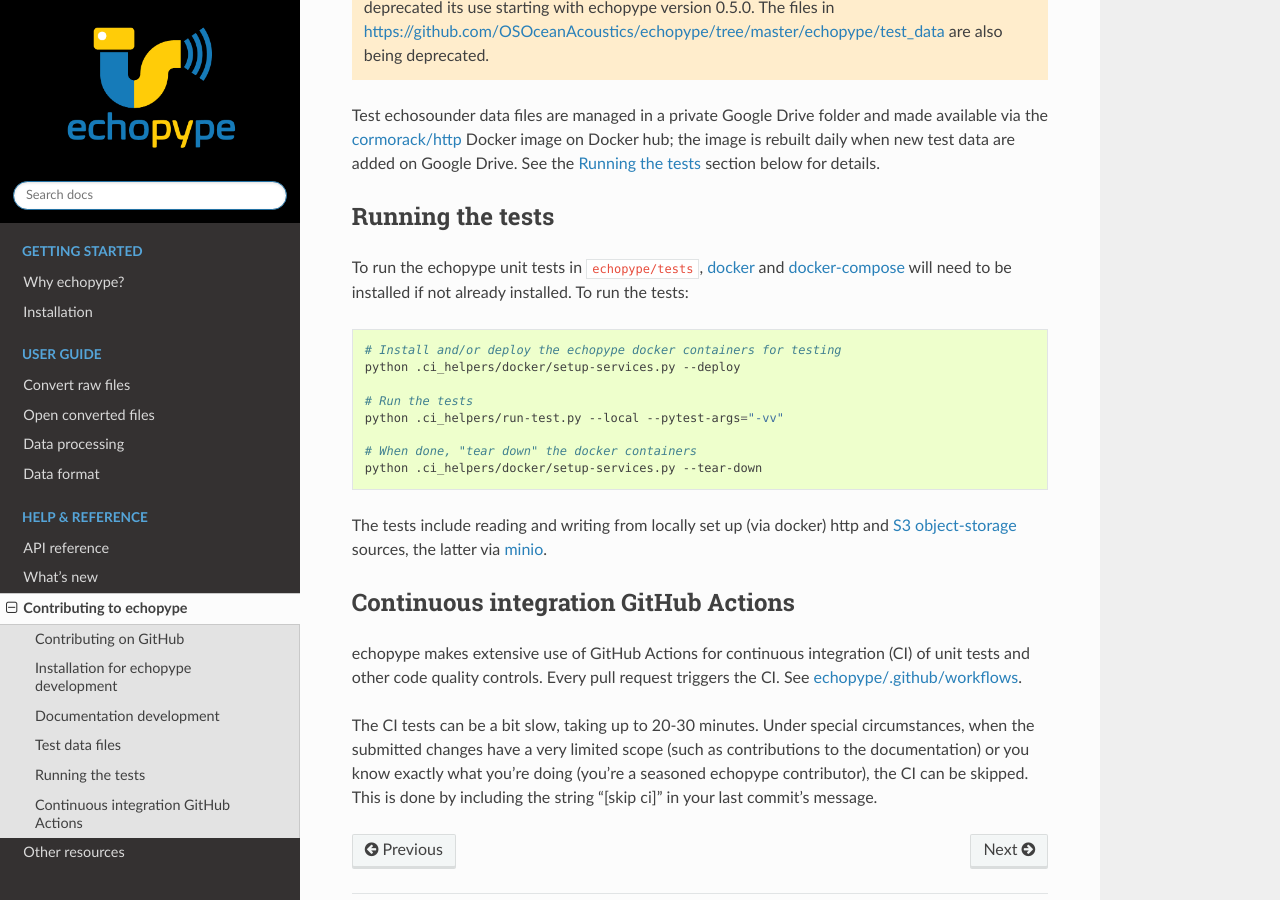
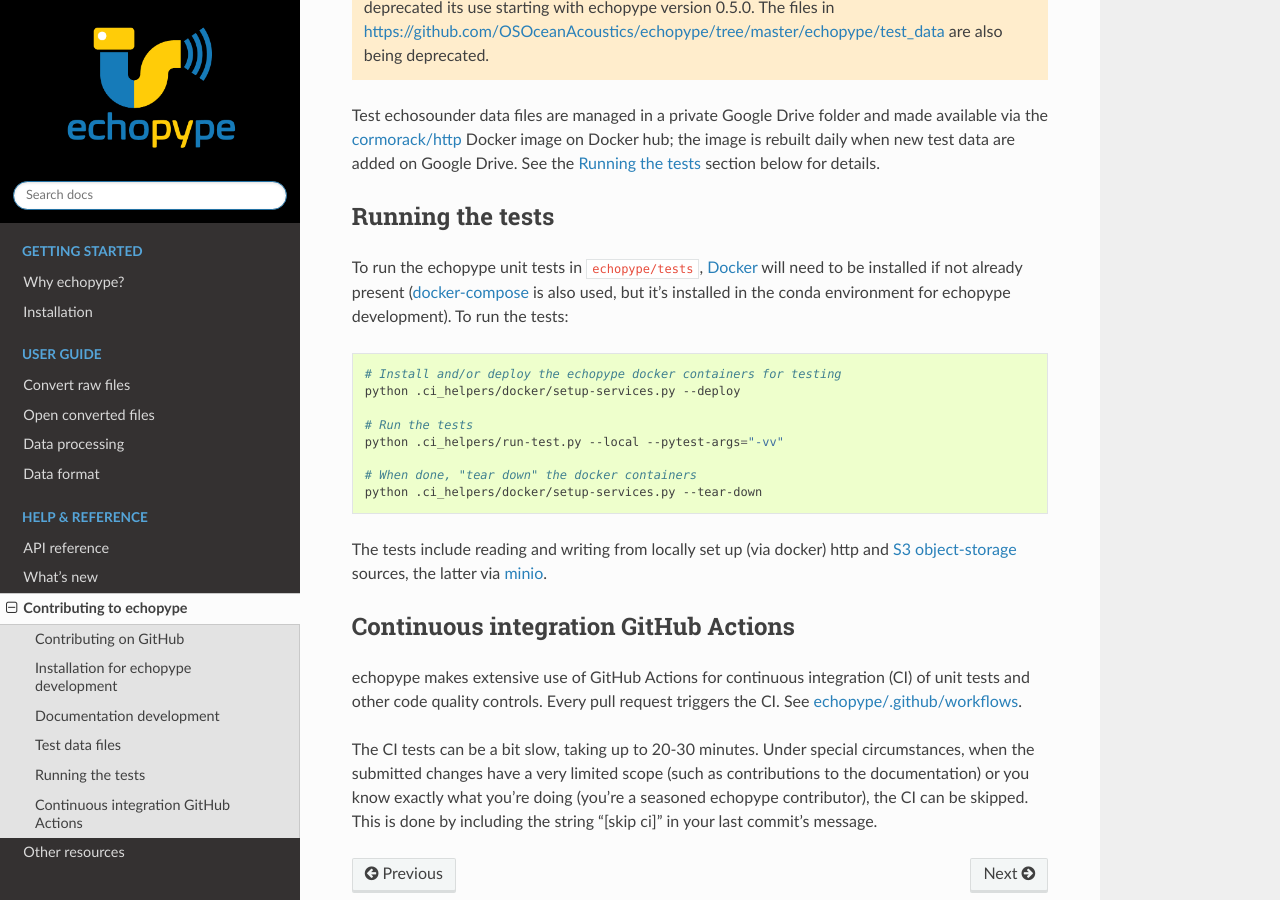
Before and after one commit to OSOceanAcoustics/echopype, a Sphinx documentation site: the page built from docs/source/contributing.rst, in a window 1280 px wide and 900 px high, scrolled down 1676 px. Built offline with Sphinx 7.4.7 and the Read the Docs theme 2.0.0, drawn with Linux system fonts in a browser that asks for light colours.

Commit message:
docs: docker-compose installed in conda dev env

```diff
--- a/docs/source/contributing.rst
+++ b/docs/source/contributing.rst
@@ -97,9 +97,10 @@ Running the tests
 -----------------
 
 To run the echopype unit tests in ``echopype/tests``,
-`docker <https://docs.docker.com/get-docker/>`_ and
-`docker-compose <https://docs.docker.com/compose/>`_
-will need to be installed if not already installed. To run the tests:
+`Docker <https://docs.docker.com/get-docker/>`_
+will need to be installed if not already present
+(`docker-compose <https://docs.docker.com/compose/>`_ is also used, but it's installed
+in the conda environment for echopype development). To run the tests:
 
 .. code-block:: bash
 
```
